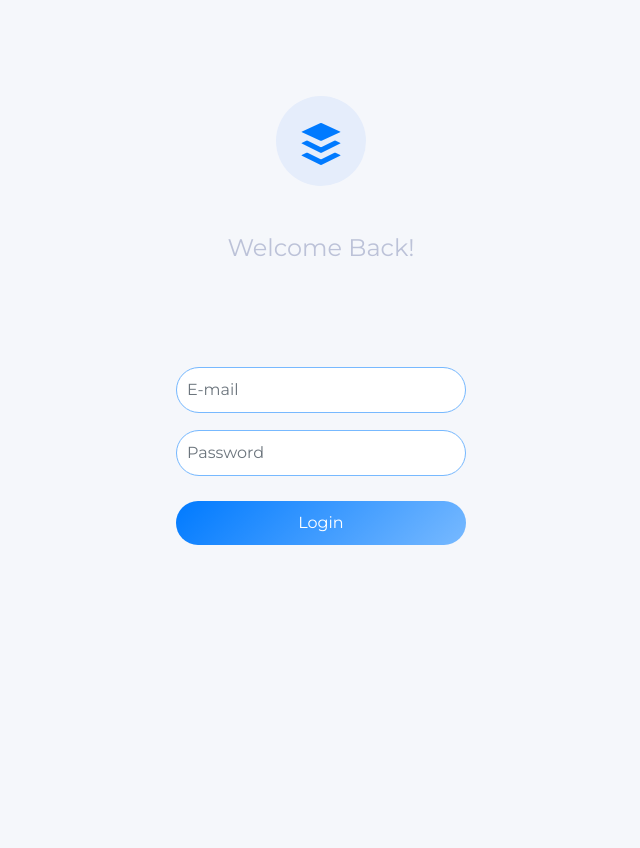
After one commit to Alexandre-Gamelas/budgetManager, a PHP site: page /login.php in a window 1280 px wide. The commit adds this page. Shown: the whole page, without its empty margins (319-959 px from the left). Run offline with PHP 8.4, Linux system fonts and the light colour scheme; some libraries are stand-ins or nearby versions.

Commit message:
Login and Register

```diff
--- a/app.php
+++ b/app.php
@@ -1,3 +1,5 @@
+<!doctype html>
+<html lang="en">
 <?php include_once "componentes/head.php" ?>
 <body class="bg-light-grey">
     <main class="container-fluid">
--- a/componentes/head.php
+++ b/componentes/head.php
@@ -1,5 +1,3 @@
-<!doctype html>
-<html lang="en">
 <head>
     <meta charset="UTF-8">
     <meta name="viewport"
--- a/css/estilos.css
+++ b/css/estilos.css
@@ -20,6 +20,10 @@
 
 footer{
     margin-top: 15vh;
+}
+
+body{
+    min-height: 100vh;
 }
 
 .costum-bg{
@@ -127,3 +131,30 @@ footer{
     background: -webkit-linear-gradient(-45deg, #007aff 0%, #77b9ff 100%);
     color: white;
 }
+
+#loginForm input, #registerForm input, #registerForm select{
+    border-radius: 30px;
+    border-color: #77b9ff;
+    padding: 10px;
+}
+
+#registerForm select{
+    padding: 10px;
+    min-height: 46px;
+}
+
+#firstCheck, #secondCheck{
+    cursor: pointer!important;
+}
+
+#initialBudget::placeholder, #initialBudget{
+    text-align: center;
+}
+
+#initialBudget::placeholder{
+    font-size: 3vmin;
+}
+
+#register{
+    width: 80%!important;
+}
--- /dev/null
+++ b/login.php
@@ -0,0 +1,32 @@
+<!doctype html>
+<html lang="en">
+<?php include_once "componentes/head.php" ?>
+<body class="bg-light-grey">
+<main class="container-fluid">
+    <section class="row mt-5 pb-5 pt-5 justify-content-center">
+        <article class="col-12 text-center">
+            <i id="logo" class="fab fa-buffer fa-3x p-4 rounded-circle bg-medium-blue mb-5 blue"></i>
+        </article>
+
+        <article class="col-12 text-center">
+            <h4 class="secondary-blue">Welcome Back!</h4>
+        </article>
+    </section>
+
+    <form id='loginForm' action="app.php" method="post" class="row justify-content-center mt-5">
+        <article class="col-8 col-lg-3">
+            <input type="text" class="form-control" placeholder="E-mail" name="email">
+        </article>
+        <div class="col-12"></div>
+        <article class="col-8 col-lg-3 mt-3">
+            <input type="password" class="form-control" placeholder="Password" name="password">
+        </article>
+        <div class="col-12"></div>
+        <article class="col-6 col-lg-3 mt-4">
+            <button class="button-1" type="submit">Login</button>
+        </article>
+    </form>
+
+</main>
+</body>
+</html>
```
Also changed, not shown: index.php (+9 -5 lines), register.php (added, +67 -0 lines).
